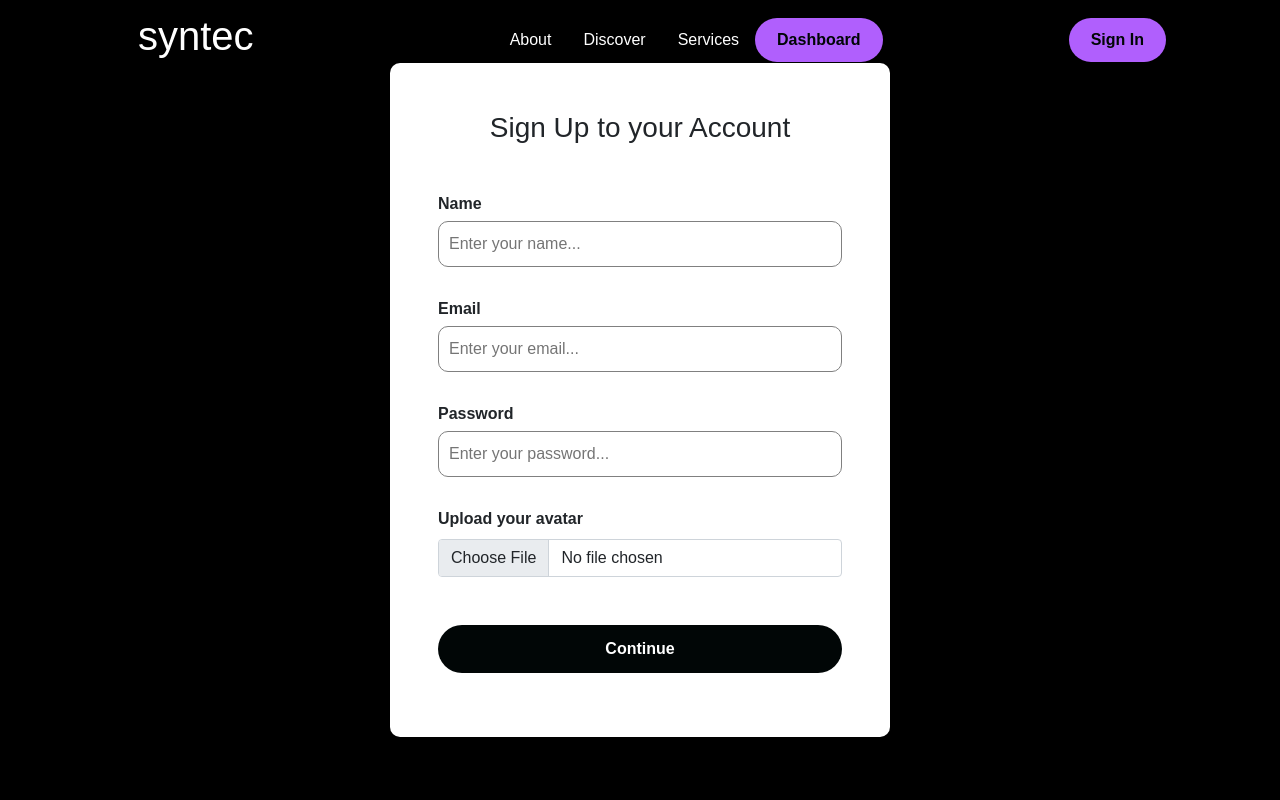
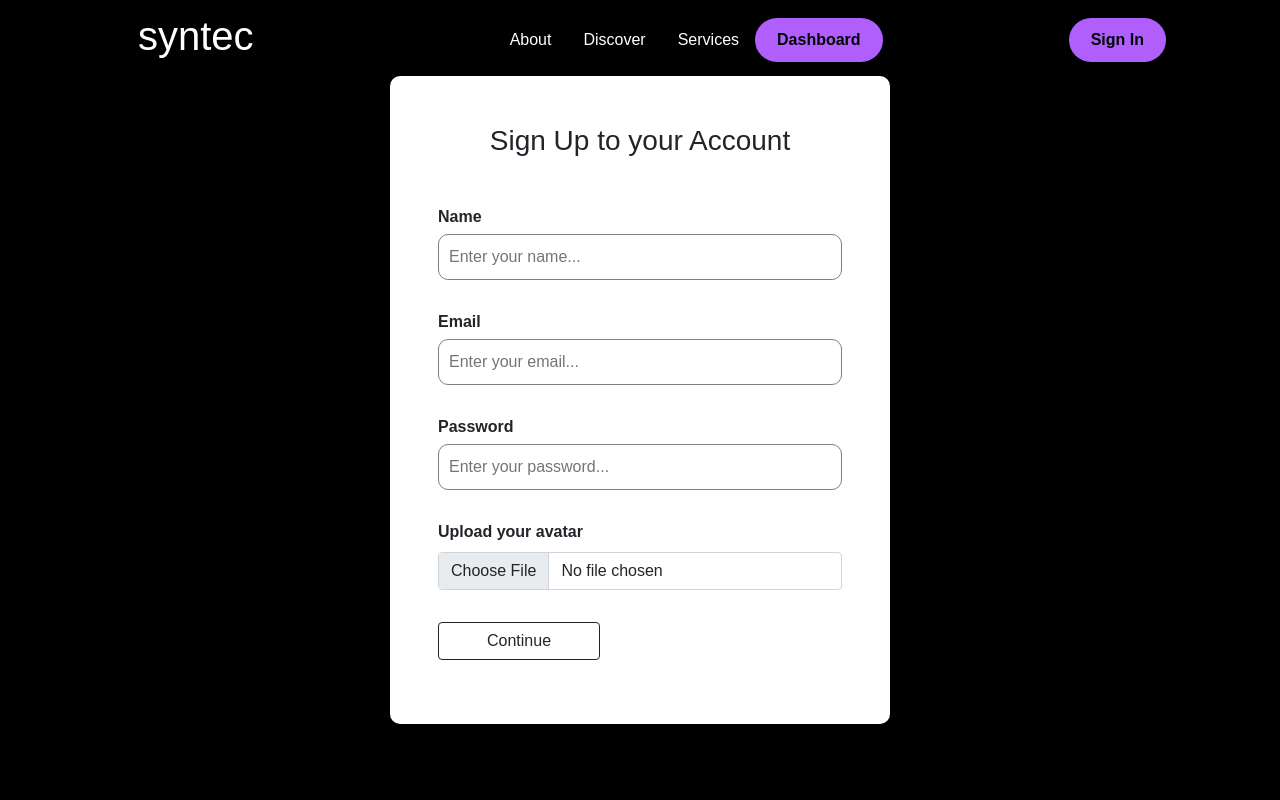
Before and after one commit to devhasibulislam/syntec-client, a React (Create React App) app: page /signup in a window 1280 px wide. Shown: the top 800 px of the page. Built offline with nearby package versions, Linux system fonts and the light colour scheme; a web font is replaced by a local one.

Commit message:
sign up segment complete

```diff
--- a/src/components/signup/index.js
+++ b/src/components/signup/index.js
@@ -1,44 +1,101 @@
-import React from "react";
+import React, { useState } from "react";
 import {
   SignupContainer,
   SignupWrapper,
   SignupP,
   SignupInput,
 } from "./SignupElements";
-import { Button } from "../ButtonElements";
 
 const Signup = () => {
+  const [avatar, setAvatar] = useState("");
+
+  // upload avatar to server
+  function handleAvatarUpload(event) {
+    const formData = new FormData();
+    formData.append("avatar", event.target.files[0]);
+
+    const postUserAvatar = async () => {
+      const request = await fetch(`http://localhost:8080/avatar/`, {
+        method: "POST",
+        body: formData,
+      });
+      const response = await request.json();
+      setAvatar(response.data);
+      if (response.success) {
+        // return toast.success("avatar uploaded successfully.");
+        console.log("Avatar uploaded successfully.");
+      }
+    };
+    postUserAvatar();
+  }
+
+  // upload user info to server
+  function handleRegistration(event) {
+    event.preventDefault();
+
+    const name = event.target.name.value;
+    const email = event.target.email.value;
+    const password = event.target.password.value;
+
+    const userInfo = { name, email, password, avatar };
+    // console.log(userInfo);
+
+    const postAnUser = async () => {
+      const request = await fetch(`http://localhost:8080/user`, {
+        method: "POST",
+        headers: {
+          "content-type": "application/json",
+        },
+        body: JSON.stringify(userInfo),
+      });
+      const response = await request.json();
+      if (response.acknowledgement) console.log(response);
+    };
+    postAnUser();
+
+    event.target.reset();
+  }
+
   return (
     <SignupContainer>
       <SignupWrapper className="py-5 px-5">
         <div className="my-auto">
           <h3 className="center-align mb-5">Sign Up to your Account</h3>
-          <form>
+          <form onSubmit={handleRegistration}>
             <SignupP>Name</SignupP>
             <SignupInput
+              type="text"
               name="name"
-              type="text"
               placeholder="Enter your name..."
             />
             <SignupP>Email</SignupP>
             <SignupInput
+              type="email"
               name="email"
-              type="text"
               placeholder="Enter your email..."
             />
             <SignupP>Password</SignupP>
             <SignupInput
+              type="password"
               name="password"
-              type="password"
               placeholder="Enter your password..."
             />
             <div className="mb-3">
               <label for="formFile" className="form-label">
                 <b>Upload your avatar</b>
               </label>
-              <input className="form-control" type="file" id="formFile" />
+              <input
+                className="form-control"
+                type="file"
+                name="avatar"
+                id="formFile"
+                accept=".png, .jpg, jpeg"
+                onChange={handleAvatarUpload}
+              />
             </div>
-            <Button className="mt-5 mb-3">Continue</Button>
+            <button type="submit" className="my-3 px-5 btn btn-outline-dark">
+              Continue
+            </button>
           </form>
         </div>
       </SignupWrapper>
```
